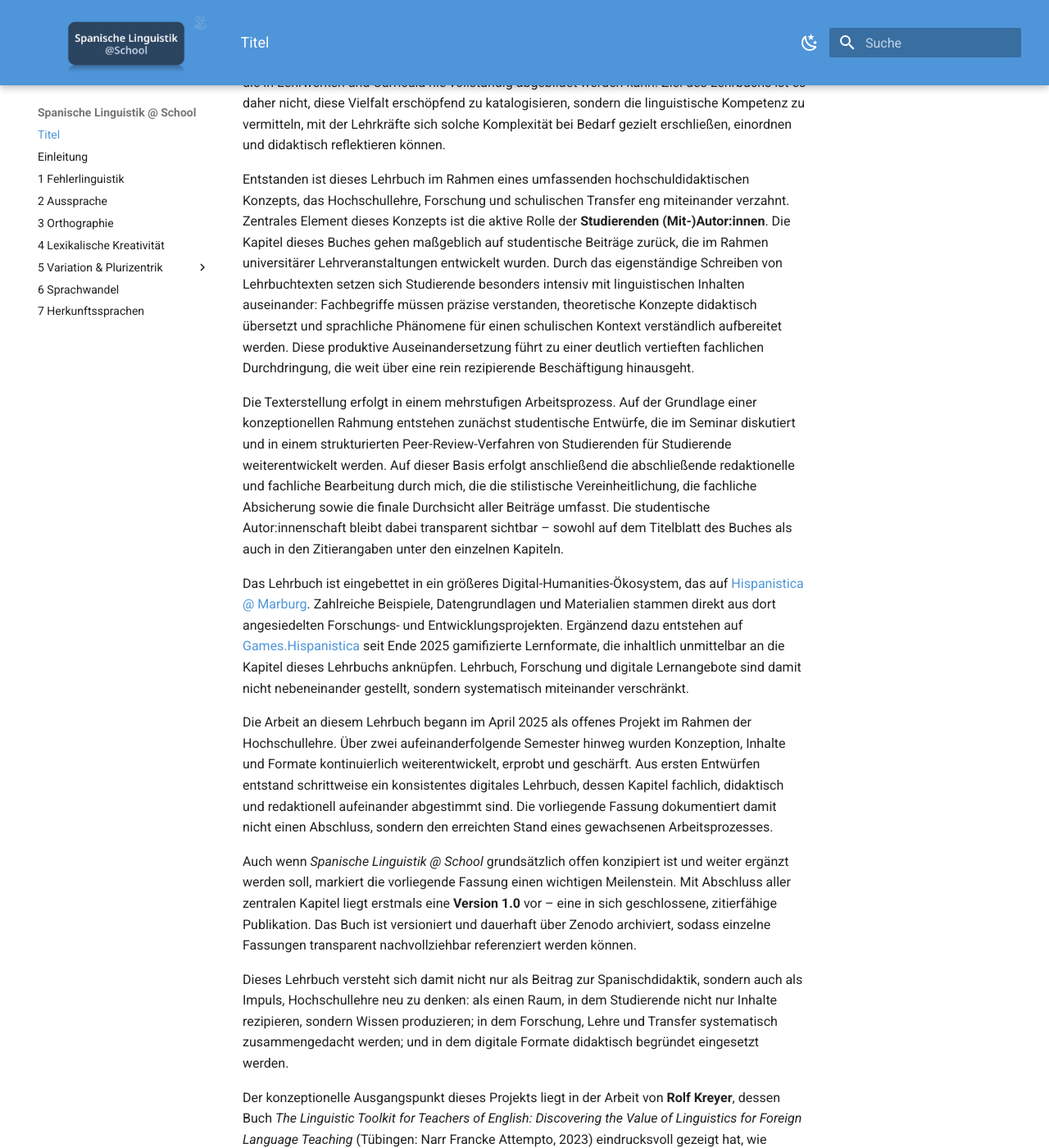
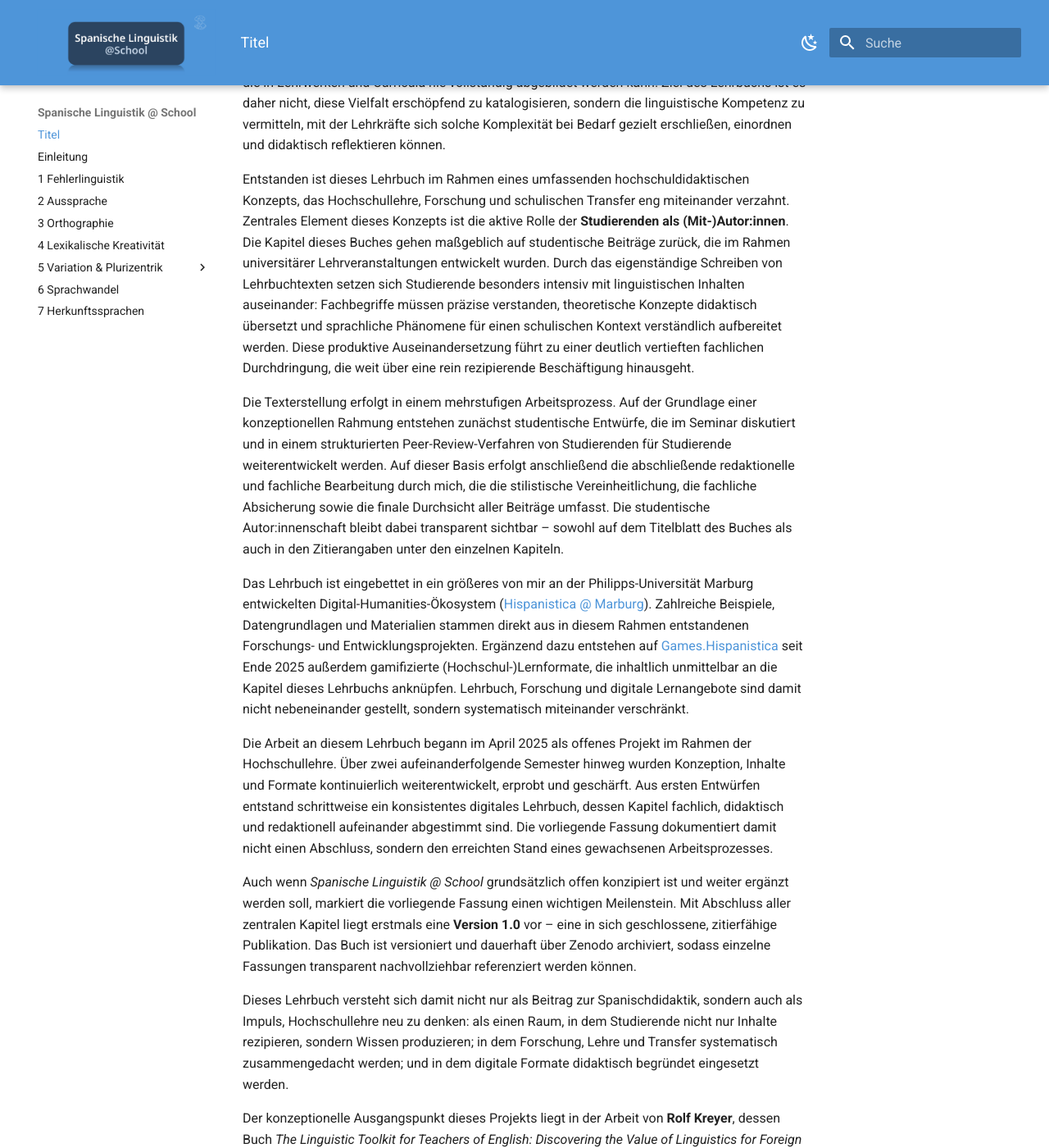
Before and after one commit to FTacke/spanisch-toolkit, an MkDocs documentation site: the page built from docs/index.md, in a window 1280 px wide and 1400 px high, scrolled down 1051 px. Shown: the whole window at 82% size. Built offline with MkDocs 1.6.1 and Material for MkDocs 9.7.7, drawn with Linux system fonts in a browser that asks for light colours.

Commit message:
Update terminology for clarity and consistency in index.md

```diff
--- a/docs/index.md
+++ b/docs/index.md
@@ -24,11 +24,11 @@ Dieses digitale Lehrbuch richtet sich an (angehende) Spanischlehrkräfte und geh
 
 Die Kapitel behandeln unter anderem Aussprache und Orthographie, Fehlerlinguistik, Sprachvariation und Sprachwandel sowie den Umgang mit Herkunftssprachen im Fremdsprachenunterricht. Einen besonderen Schwerpunkt bilden dabei Variation und Plurizentrik – Bereiche, zu denen sich in den letzten Jahren besonders viele Fragen aus der Unterrichtspraxis ergeben haben. Lehrkräfte sehen sich hier mit einer komplexen sprachlichen Realität konfrontiert, die in Lehrwerken und Curricula nie vollständig abgebildet werden kann. Ziel des Lehrbuchs ist es daher nicht, diese Vielfalt erschöpfend zu katalogisieren, sondern die linguistische Kompetenz zu vermitteln, mit der Lehrkräfte sich solche Komplexität bei Bedarf gezielt erschließen, einordnen und didaktisch reflektieren können.
 
-Entstanden ist dieses Lehrbuch im Rahmen eines umfassenden hochschuldidaktischen Konzepts, das Hochschullehre, Forschung und schulischen Transfer eng miteinander verzahnt. Zentrales Element dieses Konzepts ist die aktive Rolle der **Studierenden (Mit-)Autor:innen**. Die Kapitel dieses Buches gehen maßgeblich auf studentische Beiträge zurück, die im Rahmen universitärer Lehrveranstaltungen entwickelt wurden. Durch das eigenständige Schreiben von Lehrbuchtexten setzen sich Studierende besonders intensiv mit linguistischen Inhalten auseinander: Fachbegriffe müssen präzise verstanden, theoretische Konzepte didaktisch übersetzt und sprachliche Phänomene für einen schulischen Kontext verständlich aufbereitet werden. Diese produktive Auseinandersetzung führt zu einer deutlich vertieften fachlichen Durchdringung, die weit über eine rein rezipierende Beschäftigung hinausgeht.
+Entstanden ist dieses Lehrbuch im Rahmen eines umfassenden hochschuldidaktischen Konzepts, das Hochschullehre, Forschung und schulischen Transfer eng miteinander verzahnt. Zentrales Element dieses Konzepts ist die aktive Rolle der **Studierenden als (Mit-)Autor:innen**. Die Kapitel dieses Buches gehen maßgeblich auf studentische Beiträge zurück, die im Rahmen universitärer Lehrveranstaltungen entwickelt wurden. Durch das eigenständige Schreiben von Lehrbuchtexten setzen sich Studierende besonders intensiv mit linguistischen Inhalten auseinander: Fachbegriffe müssen präzise verstanden, theoretische Konzepte didaktisch übersetzt und sprachliche Phänomene für einen schulischen Kontext verständlich aufbereitet werden. Diese produktive Auseinandersetzung führt zu einer deutlich vertieften fachlichen Durchdringung, die weit über eine rein rezipierende Beschäftigung hinausgeht.
 
 Die Texterstellung erfolgt in einem mehrstufigen Arbeitsprozess. Auf der Grundlage einer konzeptionellen Rahmung entstehen zunächst studentische Entwürfe, die im Seminar diskutiert und in einem strukturierten Peer-Review-Verfahren von Studierenden für Studierende weiterentwickelt werden. Auf dieser Basis erfolgt anschließend die abschließende redaktionelle und fachliche Bearbeitung durch mich, die die stilistische Vereinheitlichung, die fachliche Absicherung sowie die finale Durchsicht aller Beiträge umfasst. Die studentische Autor:innenschaft bleibt dabei transparent sichtbar – sowohl auf dem Titelblatt des Buches als auch in den Zitierangaben unter den einzelnen Kapiteln.
 
-Das Lehrbuch ist eingebettet in ein größeres Digital-Humanities-Ökosystem, das auf [Hispanistica @ Marburg](https://hispanistica.com). Zahlreiche Beispiele, Datengrundlagen und Materialien stammen direkt aus dort angesiedelten Forschungs- und Entwicklungsprojekten. Ergänzend dazu entstehen auf [Games.Hispanistica](https://games.hispanistica.com) seit Ende 2025 gamifizierte Lernformate, die inhaltlich unmittelbar an die Kapitel dieses Lehrbuchs anknüpfen. Lehrbuch, Forschung und digitale Lernangebote sind damit nicht nebeneinander gestellt, sondern systematisch miteinander verschränkt.
+Das Lehrbuch ist eingebettet in ein größeres von mir an der Philipps-Universität Marburg entwickelten Digital-Humanities-Ökosystem ([Hispanistica @ Marburg](https://hispanistica.com)). Zahlreiche Beispiele, Datengrundlagen und Materialien stammen direkt aus in diesem Rahmen entstandenen Forschungs- und Entwicklungsprojekten. Ergänzend dazu entstehen auf [Games.Hispanistica](https://games.hispanistica.com) seit Ende 2025 außerdem gamifizierte (Hochschul-)Lernformate, die inhaltlich unmittelbar an die Kapitel dieses Lehrbuchs anknüpfen. Lehrbuch, Forschung und digitale Lernangebote sind damit nicht nebeneinander gestellt, sondern systematisch miteinander verschränkt.
 
 Die Arbeit an diesem Lehrbuch begann im April 2025 als offenes Projekt im Rahmen der Hochschullehre. Über zwei aufeinanderfolgende Semester hinweg wurden Konzeption, Inhalte und Formate kontinuierlich weiterentwickelt, erprobt und geschärft. Aus ersten Entwürfen entstand schrittweise ein konsistentes digitales Lehrbuch, dessen Kapitel fachlich, didaktisch und redaktionell aufeinander abgestimmt sind. Die vorliegende Fassung dokumentiert damit nicht einen Abschluss, sondern den erreichten Stand eines gewachsenen Arbeitsprozesses.
 
```
